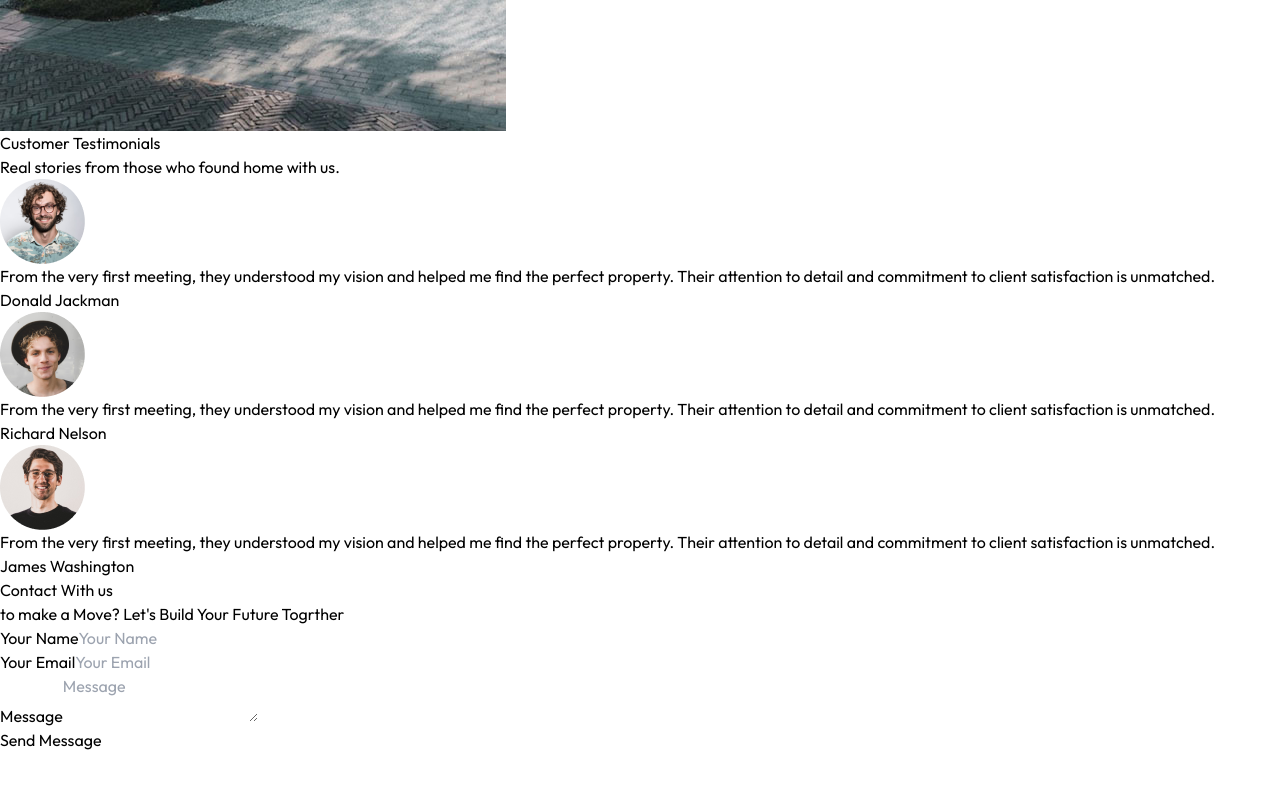
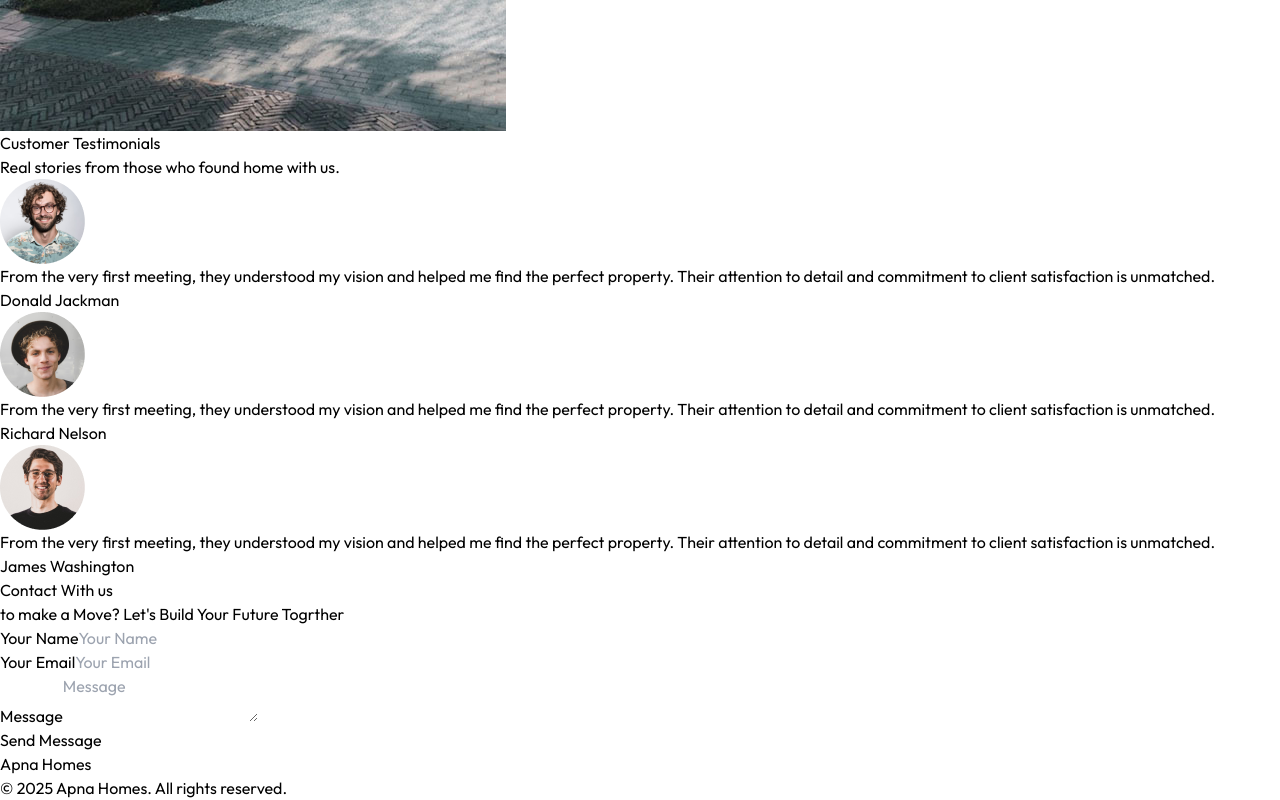
Before and after one commit to Anupthakurr/real-estate-webapp, a React (Vite) app: page / in a window 1280 px wide. Shown: the part 5442-6242 px from the top of the page. Before the commit the page ends 6194 px from the top, so only its background shows below. Built offline with nearby package versions, Linux system fonts and the light colour scheme.

Commit message:
Update App.jsx

```diff
--- a/src/App.jsx
+++ b/src/App.jsx
@@ -4,6 +4,7 @@ import About from "./component/About";
 import Projects from "./component/Projects";
 import Testimonial from "./component/Testimonial";
 import Contact from "./component/Contact";
+import Footer from "./component/footer";
 const App = () => {
   return (
     <div className="w-full overflow-hidden">
@@ -12,6 +13,7 @@ const App = () => {
       <Projects></Projects>
       <Testimonial></Testimonial>
       <Contact></Contact>
+      <Footer></Footer>
     </div>
   );
 };
```
